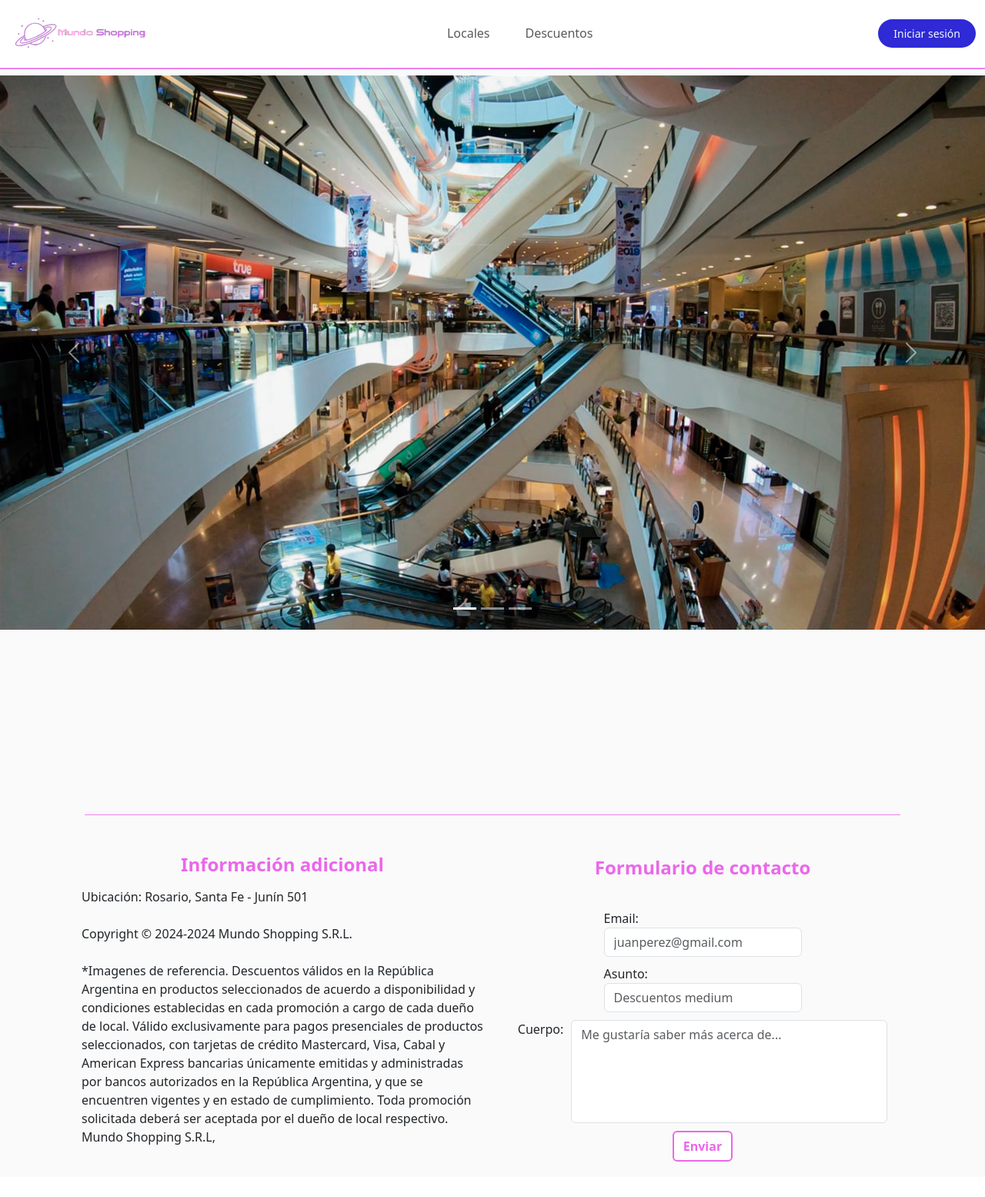
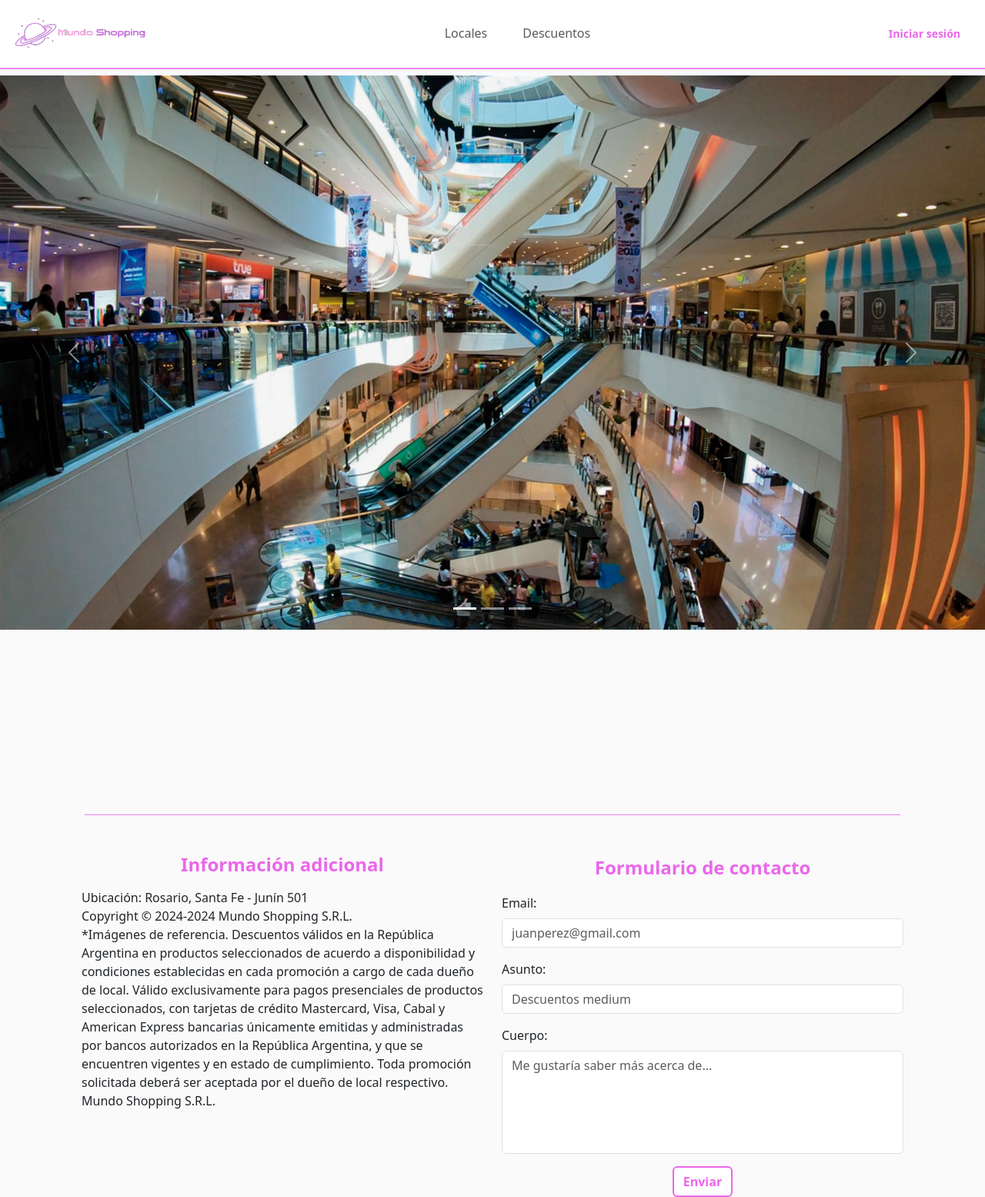
Before and after one commit to pepicont/EG_Shopping, a PHP site: page / in a window 1280 px wide. Shown: the whole page at 77% size. Before the commit the page ends 1509 px from the top, so only its background shows below. Run offline with PHP 8.4, Linux system fonts and the light colour scheme; data that the repository does not hold is empty.

Commit message:
solucionados: footer, par de errores, estilos

```diff
--- a/Cliente/cards.php
+++ b/Cliente/cards.php
@@ -52,7 +52,7 @@ if ($total_paginas > 1) { ?> <!-- Muestra la paginación si hay más de una pág
                     <a class="page-link" href="<?php if($pagina <= 1){ echo '#'; } else { $query = $_GET; $query['pagina'] = $pagina - 1; echo strtok($_SERVER['REQUEST_URI'], '?') . '?' . http_build_query($query); } ?>">Previous</a>
                 </li>
                 <?php
-                for ($i = 1; $i <= $total_pagnas; $i++) {
+                for ($i = 1; $i <= $total_paginas; $i++) {
                     echo "<li class=\"page-item";
                     if ($pagina == $i) echo " active";
                     $query = $_GET; $query['pagina'] = $i;
--- a/estilos/style1.css
+++ b/estilos/style1.css
@@ -71,6 +71,7 @@ body{
     color:  rgb(235, 103, 235);
     border-color: rgb(235, 103, 235);
     font-weight: 600;
+    transition: all 0.5s;
 
 }
 .btn-primary:hover{ /*fijarse si anda esto de cambiar de color los botones*/
--- a/footer.php
+++ b/footer.php
@@ -6,38 +6,51 @@
     <div class="container-fluid" style=" margin:auto; margin-top: 50px;  display: flex; justify-content: space-between">
 
 
-        <div class="container" >
-            <h3 style="display:flex; margin-bottom:15px; color:rgb(235, 103, 235); font-weight:600; justify-content: center; font-size: 24px;">Información adicional</h3>
-            </hr>
-            <p> Ubicación: Rosario, Santa Fe - Junín 501
-                <br> </br>
-            Copyright © 2024-2024 Mundo Shopping S.R.L.
-            <br> </br>
-            *Imagenes de referencia. Descuentos válidos en la República Argentina en productos seleccionados de acuerdo a disponibilidad y condiciones
-            establecidas en cada promoción a cargo de cada dueño de local. Válido exclusivamente para pagos presenciales de productos seleccionados, con tarjetas de
-            crédito Mastercard, Visa, Cabal y American Express bancarias únicamente emitidas y administradas por bancos autorizados en la República Argentina, y que se
-            encuentren vigentes y en estado de cumplimiento. Toda promoción solicitada deberá ser aceptada por el dueño de local respectivo. Mundo Shopping S.R.L,
-
-
+    <div class="container">
+    <div class="row">
+        <!-- Primer container: Información adicional -->
+        <div class="col-12 col-md-6">
+            <h3 class="text-center mb-3" style="color:rgb(235, 103, 235); font-weight:600; font-size: 24px;">
+                Información adicional
+            </h3>
+            <p>
+                Ubicación: Rosario, Santa Fe - Junín 501
+                <br>
+                Copyright © 2024-2024 Mundo Shopping S.R.L.
+                <br>
+                *Imágenes de referencia. Descuentos válidos en la República Argentina en productos seleccionados de acuerdo a disponibilidad y condiciones
+                establecidas en cada promoción a cargo de cada dueño de local. Válido exclusivamente para pagos presenciales de productos seleccionados, con tarjetas de
+                crédito Mastercard, Visa, Cabal y American Express bancarias únicamente emitidas y administradas por bancos autorizados en la República Argentina, y que se
+                encuentren vigentes y en estado de cumplimiento. Toda promoción solicitada deberá ser aceptada por el dueño de local respectivo. Mundo Shopping S.R.L.
             </p>
         </div>
-        <div class="container">
-            <p style="display:flex; justify-content: center; font-size: 24px; color:rgb(235, 103, 235); font-weight:600;">Formulario de contacto</p>
-            <form action="ABMMail.php" method="POST" style="display:flex; flex-direction: column; align-items: center; padding: 20px;">
-                <div class="form-group"> Email:
-                    <input class="form-control" type="email" name="email" id="email" placeholder="juanperez@gmail.com" required style="margin-bottom: 10px;" >
+
+        <!-- Segundo container: Formulario de contacto -->
+        <div class="col-12 col-md-6">
+            <p class="text-center" style="font-size: 24px; color:rgb(235, 103, 235); font-weight:600;">
+                Formulario de contacto
+            </p>
+            <form action="ABMMail.php" method="POST" class="row g-3">
+                <div class="col-12">
+                    <label for="email" class="form-label">Email:</label>
+                    <input type="email" class="form-control" name="email" id="email" placeholder="juanperez@gmail.com" required>
                 </div>
-                <div class="form-group"> Asunto:
-                    <input class="form-control" type="text" name="asunto" id="asunto" placeholder="Descuentos medium" required style="margin-bottom: 10px;" >
+                <div class="col-12">
+                    <label for="asunto" class="form-label">Asunto:</label>
+                    <input type="text" class="form-control" name="asunto" id="asunto" placeholder="Descuentos medium" required>
                 </div>
-                <div class="form-group" style="display:flex; align-items:flex-start;"> Cuerpo:
-                    <textarea class="form-control" name="cuerpo" id="cuerpo" placeholder="Me gustaría saber más acerca de..." cols="40" rows="5" style="resize: none; margin-bottom: 10px; margin-left: 10px"></textarea>
+                <div class="col-12">
+                    <label for="cuerpo" class="form-label">Cuerpo:</label>
+                    <textarea class="form-control" name="cuerpo" id="cuerpo" placeholder="Me gustaría saber más acerca de..." rows="5" style="resize: none;"></textarea>
                 </div>
-                <div class="form-group">
+                <div class="col-12 d-flex justify-content-center">
                     <input type="submit" name="enviar" id="enviar" value="Enviar" class="btn btn-primary">
                 </div>
             </form>
         </div>
     </div>
 </div>
+
+    </div>
+</div>
 <script src="https://cdn.jsdelivr.net/npm/bootstrap@5.3.3/dist/js/bootstrap.bundle.min.js" integrity="sha384-YvpcrYf0tY3lHB60NNkmXc5s9fDVZLESaAA55NDzOxhy9GkcIdslK1eN7N6jIeHz" crossorigin="anonymous"></script>
--- a/header.php
+++ b/header.php
@@ -52,7 +52,7 @@ if (isset($_SESSION['tipoUsuario'])){
 
              ?>
              <?php if (!defined('HEADER_INCLUDED')) { ?>
-                <a href="<?php echo("$ruta");?>login.php" class="login-button ms-auto d-lg-none">Iniciar sesión</a>
+                <a href="<?php echo("$ruta");?>login.php" class="login-button ms-auto d-lg-none btn-primary">Iniciar sesión</a>
             <?php } ?>
 
             <?php } else{
@@ -148,7 +148,7 @@ if (isset($_SESSION['tipoUsuario'])){
                 </ul>
 
                 <?php if($login==TRUE){?>
-                <a style="float:right; margin-right: 20px;" href='#' class='user-info ms-auto d-none d-lg-block'><?php if($tipoUsuario=="cliente"){?><img src="<?php echo("$ruta"."assets/{$categoriaCliente}img.png");?>" style="max-width:30px; max-height:30px; margin-right:7px;" alt="categoría del cliente"><?php } echo $mostrarUsuario ?></a>
+                <a style="float:right; margin-right: 20px;" href='#' class='user-info ms-auto d-none d-lg-block btn-primary'><?php if($tipoUsuario=="cliente"){?><img src="<?php echo("$ruta"."assets/{$categoriaCliente}img.png");?>" style="max-width:30px; max-height:30px; margin-right:7px;" alt="categoría del cliente"><?php } echo $mostrarUsuario ?></a>
                 <?php } ?>
                 <ul class="navbar-nav   <?php if($login==FALSE){ echo("d-none");} ?>">
                     <li class="nav-item dropdown">
@@ -172,7 +172,7 @@ if (isset($_SESSION['tipoUsuario'])){
             <?php
 
             if (!defined('HEADER_INCLUDED')) { ?>
-                <a href="<?php echo("$ruta");?>login.php" class="login-button ms-auto d-none d-lg-block  <?php if($login==TRUE){ echo("d-lg-none");} ?>">Iniciar sesión</a>
+                <a href="<?php echo("$ruta");?>login.php" class="login-button ms-auto d-none d-lg-block btn-primary  <?php if($login==TRUE){ echo("d-lg-none");} ?>">Iniciar sesión</a>
             <?php } ?>
 
 
--- a/perfil.php
+++ b/perfil.php
@@ -27,7 +27,7 @@
     $fila = mysqli_fetch_array($resultado);
     ?>
     <div class="row">
-        <div class="col-7">
+        <div class="col-12">
             <h1 class="text-center">Perfil:</h1>
             <div class="card mx-auto" style="max-width: 600px;">
                 <div class="card-body">
@@ -71,11 +71,11 @@
                 </div>
             </div>
         </div>
-        <div class="col-4">
+        <!-- <div class="col-4"> comentado porque ya mostramos la categoria con el icono.
             <h2>Información del Cliente:</h2>
             <p>Categoría: <?php // Aquí va la categoría del cliente ?></p>
             <p>Descuentos Usados: <?php // Aquí va la cantidad de descuentos usados ?></p>
-        </div>
+        </div> -->
     </div>
     <?php
     if(isset($_POST['guardar'])){
```
